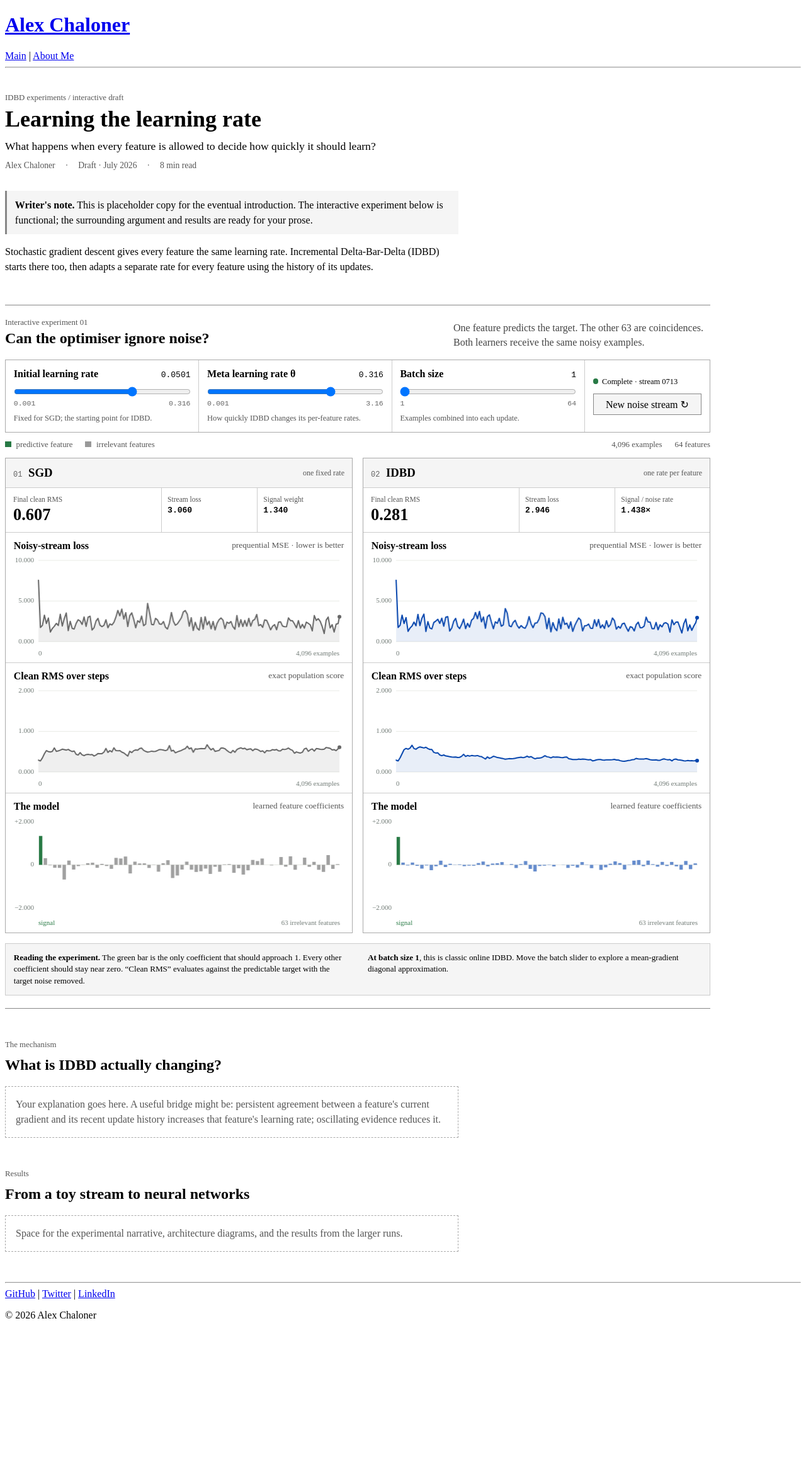
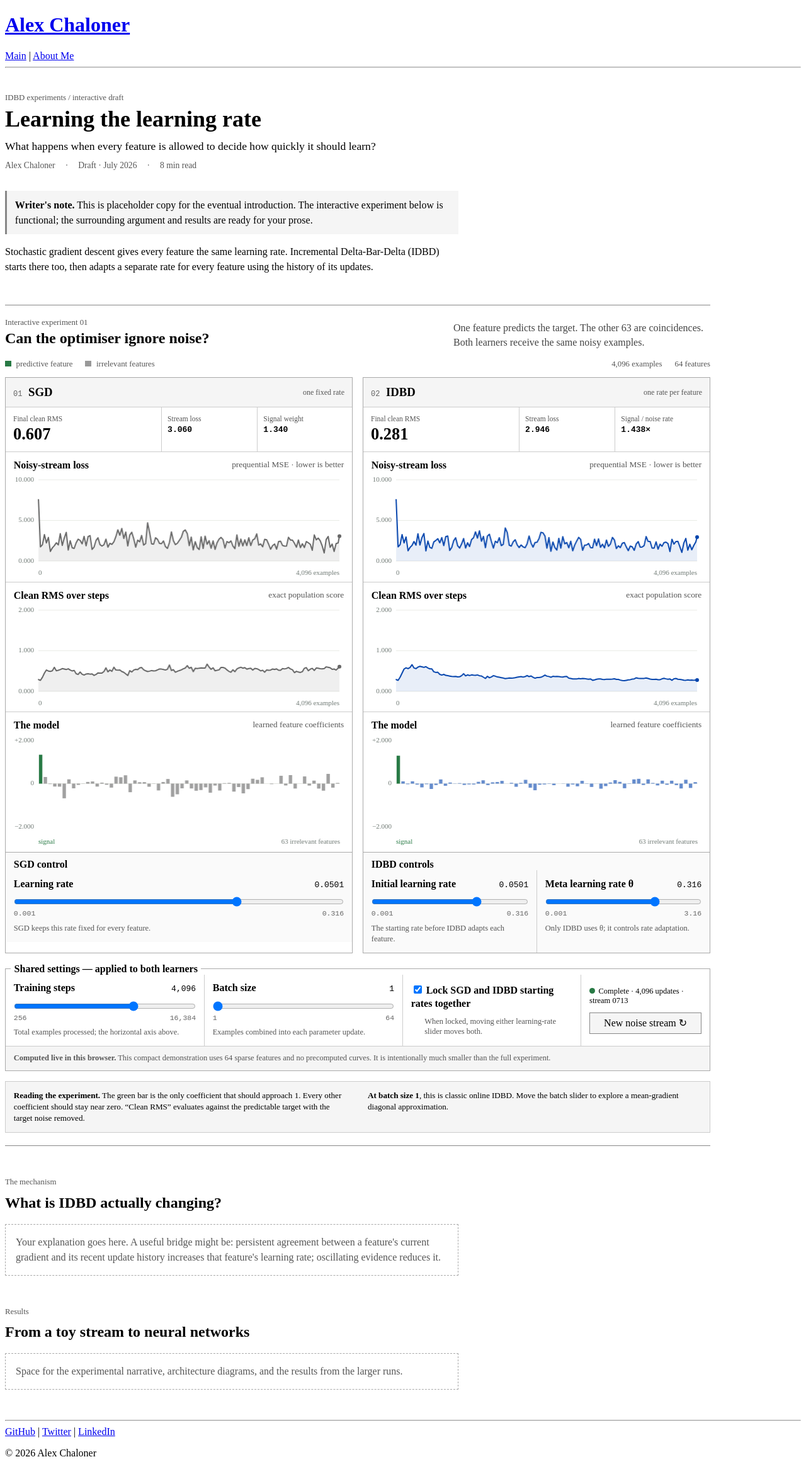
Before and after one commit to AlexChaloner/alexchaloner.github.io, a Jekyll site: the page built from idbd-experiments.html, in a window 1280 px wide. Shown: the whole page at 63% size. Built offline with Jekyll 4.4.1, drawn with Linux system fonts in a browser that asks for light colours; before the commit the page ends 2114 px from its top, so only the background shows below that.

Commit message:
Expand IDBD experiment controls

```diff
--- a/assets/idbd-demo.css
+++ b/assets/idbd-demo.css
@@ -83,12 +83,6 @@
   line-height: 1.4;
 }
 
-.controls {
-  display: grid;
-  grid-template-columns: repeat(3, minmax(0, 1fr)) minmax(150px, 0.65fr);
-  border: 1px solid #aaa;
-}
-
 .control,
 .stream-control {
   min-width: 0;
@@ -167,6 +161,75 @@
 
 .stream-control button:hover {
   background: #e9e9e9;
+}
+
+.method-controls {
+  border-top: 1px solid #aaa;
+  background: #fafafa;
+}
+
+.control-group-title {
+  margin: 0;
+  padding: 0.65rem 0.8rem 0;
+  font-weight: bold;
+}
+
+.control-pair {
+  display: grid;
+  grid-template-columns: repeat(2, minmax(0, 1fr));
+}
+
+.shared-controls {
+  min-width: 0;
+  margin: 1rem 0 0;
+  padding: 0;
+  border: 1px solid #aaa;
+}
+
+.shared-controls legend {
+  margin-left: 0.5rem;
+  padding: 0 0.35rem;
+  font-weight: bold;
+}
+
+.shared-control-grid {
+  display: grid;
+  grid-template-columns: repeat(2, minmax(0, 1fr)) minmax(210px, 0.9fr) minmax(170px, 0.65fr);
+}
+
+.shared-control-grid > * + * {
+  border-left: 1px solid #ccc;
+}
+
+.lock-control {
+  display: flex;
+  min-width: 0;
+  flex-direction: column;
+  justify-content: center;
+  padding: 0.8rem;
+}
+
+.lock-control label {
+  font-weight: bold;
+  line-height: 1.35;
+}
+
+.lock-control p,
+.simulation-scope {
+  color: #555;
+  font-size: 0.78rem;
+  line-height: 1.35;
+}
+
+.lock-control p {
+  margin: 0.55rem 0 0 1.35rem;
+}
+
+.simulation-scope {
+  margin: 0;
+  padding: 0.65rem 0.8rem;
+  border-top: 1px solid #ccc;
+  background: #f5f5f5;
 }
 
 .shared-legend {
@@ -318,6 +381,10 @@
   height: 182px;
 }
 
+.model-chart {
+  border-bottom: 0;
+}
+
 .experiment-note {
   display: grid;
   grid-template-columns: repeat(2, minmax(0, 1fr));
@@ -359,21 +426,21 @@
     gap: 0.5rem;
   }
 
-  .controls {
-    grid-template-columns: repeat(3, 1fr);
+  .comparison {
+    grid-template-columns: 1fr;
   }
 
-  .stream-control {
-    grid-column: 1 / -1;
-    flex-direction: row;
-    align-items: center;
-    justify-content: space-between;
-    border-top: 1px solid #ccc;
-    border-left: 0;
+  .shared-control-grid {
+    grid-template-columns: repeat(2, minmax(0, 1fr));
   }
 
-  .comparison {
-    grid-template-columns: 1fr;
+  .shared-control-grid > :nth-child(3),
+  .shared-control-grid > :nth-child(4) {
+    border-top: 1px solid #ccc;
+  }
+
+  .shared-control-grid > :nth-child(3) {
+    border-left: 0;
   }
 }
 
@@ -382,18 +449,15 @@
     display: none;
   }
 
-  .controls {
+  .control-pair,
+  .shared-control-grid {
     grid-template-columns: 1fr;
   }
 
-  .control + .control,
-  .stream-control {
+  .control-pair .control + .control,
+  .shared-control-grid > * + * {
     border-top: 1px solid #ccc;
     border-left: 0;
-  }
-
-  .stream-control {
-    grid-column: auto;
   }
 
   .shared-legend span:nth-last-child(2) {
--- a/assets/idbd-demo.js
+++ b/assets/idbd-demo.js
@@ -2,7 +2,6 @@
   "use strict";
 
   const FEATURE_COUNT = 64;
-  const EXAMPLE_COUNT = 4096;
   const FEATURE_PROBABILITY = 0.08;
   const GAUSSIAN_VARIANCE = 2;
   const SPARSE_NOISE_PROBABILITY = 0.02;
@@ -19,18 +18,23 @@
   };
 
   const controls = {
-    rate: document.getElementById("initial-rate"),
+    sgdRate: document.getElementById("sgd-rate"),
+    idbdRate: document.getElementById("idbd-rate"),
     theta: document.getElementById("theta"),
-    batch: document.getElementById("batch-size")
+    batch: document.getElementById("batch-size"),
+    steps: document.getElementById("training-steps"),
+    lockRates: document.getElementById("lock-rates")
   };
   const outputs = {
-    rate: document.getElementById("initial-rate-value"),
+    sgdRate: document.getElementById("sgd-rate-value"),
+    idbdRate: document.getElementById("idbd-rate-value"),
     theta: document.getElementById("theta-value"),
     batch: document.getElementById("batch-size-value"),
+    steps: document.getElementById("training-steps-value"),
     status: document.getElementById("run-status")
   };
 
-  if (!controls.rate || !controls.theta || !controls.batch) return;
+  if (!controls.sgdRate || !controls.idbdRate || !controls.theta || !controls.batch || !controls.steps) return;
 
   let seed = 20260713;
   let scheduled = false;
@@ -52,12 +56,12 @@
     return Math.sqrt(-2 * Math.log(first)) * Math.cos(2 * Math.PI * second);
   }
 
-  function makeStream(streamSeed) {
+  function makeStream(streamSeed, exampleCount) {
     const random = mulberry32(streamSeed);
-    const features = new Array(EXAMPLE_COUNT);
-    const targets = new Float64Array(EXAMPLE_COUNT);
+    const features = new Array(exampleCount);
+    const targets = new Float64Array(exampleCount);
 
-    for (let row = 0; row < EXAMPLE_COUNT; row += 1) {
+    for (let row = 0; row < exampleCount; row += 1) {
       const active = [];
       for (let feature = 0; feature < FEATURE_COUNT; feature += 1) {
         if (random() < FEATURE_PROBABILITY) active.push(feature);
@@ -96,7 +100,7 @@
     return Math.min(maximum, Math.max(minimum, value));
   }
 
-  function runExperiment(stream, initialRate, theta, batchSize) {
+  function runExperiment(stream, sgdRate, idbdInitialRate, theta, batchSize, exampleCount) {
     const sgdWeights = new Float64Array(FEATURE_COUNT);
     const idbdWeights = new Float64Array(FEATURE_COUNT);
     const beta = new Float64Array(FEATURE_COUNT);
@@ -104,7 +108,7 @@
     const directionSgd = new Float64Array(FEATURE_COUNT);
     const directionIdbd = new Float64Array(FEATURE_COUNT);
     const activeCounts = new Float64Array(FEATURE_COUNT);
-    beta.fill(Math.log(initialRate));
+    beta.fill(Math.log(idbdInitialRate));
 
     const curves = {
       steps: [0],
@@ -116,8 +120,8 @@
     let sgdLossEma = null;
     let idbdLossEma = null;
 
-    for (let start = 0; start < EXAMPLE_COUNT; start += batchSize) {
-      const end = Math.min(EXAMPLE_COUNT, start + batchSize);
+    for (let start = 0; start < exampleCount; start += batchSize) {
+      const end = Math.min(exampleCount, start + batchSize);
       const actualBatchSize = end - start;
       directionSgd.fill(0);
       directionIdbd.fill(0);
@@ -145,7 +149,7 @@
         const sgdDirection = directionSgd[feature] / actualBatchSize;
         const idbdDirection = directionIdbd[feature] / actualBatchSize;
         const curvature = activeCounts[feature] / actualBatchSize;
-        sgdWeights[feature] += initialRate * sgdDirection;
+        sgdWeights[feature] += sgdRate * sgdDirection;
 
         const betaChange = clamp(theta * idbdDirection * trace[feature], -2, 2);
         beta[feature] = clamp(beta[feature] + betaChange, -10, Math.log(0.5));
@@ -161,9 +165,9 @@
       idbdLossEma = idbdLossEma === null ? idbdBatchLoss : 0.92 * idbdLossEma + 0.08 * idbdBatchLoss;
 
       const batchIndex = Math.floor(start / batchSize);
-      const totalBatches = Math.ceil(EXAMPLE_COUNT / batchSize);
+      const totalBatches = Math.ceil(exampleCount / batchSize);
       const recordEvery = Math.max(1, Math.floor(totalBatches / 150));
-      if (batchIndex % recordEvery === 0 || end === EXAMPLE_COUNT) {
+      if (batchIndex % recordEvery === 0 || end === exampleCount) {
         curves.steps.push(end);
         curves.sgdLoss.push(sgdLossEma);
         curves.idbdLoss.push(idbdLossEma);
@@ -204,6 +208,10 @@
     return value.toFixed(3);
   }
 
+  function formatInteger(value) {
+    return Math.round(value).toLocaleString("en-GB");
+  }
+
   function setupCanvas(canvas) {
     const ratio = Math.min(window.devicePixelRatio || 1, 2);
     const width = Math.max(260, canvas.clientWidth);
@@ -224,7 +232,7 @@
     return nice * power;
   }
 
-  function drawLineChart(canvasId, steps, values, color, fill, sharedMax) {
+  function drawLineChart(canvasId, steps, values, color, fill, sharedMax, exampleCount) {
     const canvas = document.getElementById(canvasId);
     const surface = setupCanvas(canvas);
     const context = surface.context;
@@ -257,13 +265,13 @@
     context.textAlign = "left";
     context.fillText("0", margins.left, height - 5);
     context.textAlign = "right";
-    context.fillText("4,096 examples", width - margins.right, height - 5);
+    context.fillText(formatInteger(exampleCount) + " examples", width - margins.right, height - 5);
 
     const coordinates = [];
     for (let index = 0; index < values.length; index += 1) {
       if (!Number.isFinite(values[index])) continue;
       coordinates.push({
-        x: margins.left + (steps[index] / EXAMPLE_COUNT) * plotWidth,
+        x: margins.left + (steps[index] / exampleCount) * plotWidth,
         y: margins.top + (1 - clamp(values[index] / maximum, 0, 1)) * plotHeight
       });
     }
@@ -357,17 +365,22 @@
 
   function render() {
     scheduled = false;
-    const initialRate = Math.pow(10, Number(controls.rate.value));
+    const sgdRate = Math.pow(10, Number(controls.sgdRate.value));
+    const idbdInitialRate = Math.pow(10, Number(controls.idbdRate.value));
     const theta = Math.pow(10, Number(controls.theta.value));
     const batchSize = Math.pow(2, Number(controls.batch.value));
-    outputs.rate.value = formatRate(initialRate);
+    const exampleCount = Math.pow(2, Number(controls.steps.value));
+    outputs.sgdRate.value = formatRate(sgdRate);
+    outputs.idbdRate.value = formatRate(idbdInitialRate);
     outputs.theta.value = formatRate(theta);
     outputs.batch.value = String(batchSize);
+    outputs.steps.value = formatInteger(exampleCount);
+    document.getElementById("example-count-label").textContent = formatInteger(exampleCount) + " examples";
     outputs.status.textContent = "Running identical streams…";
 
     window.requestAnimationFrame(function () {
-      const stream = makeStream(seed);
-      const result = runExperiment(stream, initialRate, theta, batchSize);
+      const stream = makeStream(seed, exampleCount);
+      const result = runExperiment(stream, sgdRate, idbdInitialRate, theta, batchSize, exampleCount);
       const curves = result.curves;
 
       document.getElementById("sgd-clean-score").textContent = formatScore(result.sgd.clean);
@@ -385,31 +398,50 @@
         Math.max.apply(null, result.idbd.weights.map(Math.abs))
       ) * 1.05);
 
-      drawLineChart("sgd-loss-chart", curves.steps, curves.sgdLoss, COLORS.sgd, COLORS.sgdFill, lossMax);
-      drawLineChart("idbd-loss-chart", curves.steps, curves.idbdLoss, COLORS.idbd, COLORS.idbdFill, lossMax);
-      drawLineChart("sgd-clean-chart", curves.steps, curves.sgdClean, COLORS.sgd, COLORS.sgdFill, cleanMax);
-      drawLineChart("idbd-clean-chart", curves.steps, curves.idbdClean, COLORS.idbd, COLORS.idbdFill, cleanMax);
+      drawLineChart("sgd-loss-chart", curves.steps, curves.sgdLoss, COLORS.sgd, COLORS.sgdFill, lossMax, exampleCount);
+      drawLineChart("idbd-loss-chart", curves.steps, curves.idbdLoss, COLORS.idbd, COLORS.idbdFill, lossMax, exampleCount);
+      drawLineChart("sgd-clean-chart", curves.steps, curves.sgdClean, COLORS.sgd, COLORS.sgdFill, cleanMax, exampleCount);
+      drawLineChart("idbd-clean-chart", curves.steps, curves.idbdClean, COLORS.idbd, COLORS.idbdFill, cleanMax, exampleCount);
       drawWeights("sgd-weights-chart", result.sgd.weights, COLORS.sgd, weightMax);
       drawWeights("idbd-weights-chart", result.idbd.weights, COLORS.idbd, weightMax);
       updateBatchNote(batchSize);
-      outputs.status.textContent = "Complete · stream " + String(seed).slice(-4);
+      const updateCount = Math.ceil(exampleCount / batchSize);
+      outputs.status.textContent = "Complete · " + formatInteger(updateCount) + " updates · stream " + String(seed).slice(-4);
     });
   }
 
   function scheduleRender() {
-    const initialRate = Math.pow(10, Number(controls.rate.value));
+    const sgdRate = Math.pow(10, Number(controls.sgdRate.value));
+    const idbdInitialRate = Math.pow(10, Number(controls.idbdRate.value));
     const theta = Math.pow(10, Number(controls.theta.value));
-    outputs.rate.value = formatRate(initialRate);
+    outputs.sgdRate.value = formatRate(sgdRate);
+    outputs.idbdRate.value = formatRate(idbdInitialRate);
     outputs.theta.value = formatRate(theta);
     outputs.batch.value = String(Math.pow(2, Number(controls.batch.value)));
+    outputs.steps.value = formatInteger(Math.pow(2, Number(controls.steps.value)));
     if (scheduled) return;
     scheduled = true;
     window.requestAnimationFrame(render);
   }
 
-  controls.rate.addEventListener("input", scheduleRender);
+  function handleRateInput(source, target) {
+    if (controls.lockRates.checked) target.value = source.value;
+    scheduleRender();
+  }
+
+  controls.sgdRate.addEventListener("input", function () {
+    handleRateInput(controls.sgdRate, controls.idbdRate);
+  });
+  controls.idbdRate.addEventListener("input", function () {
+    handleRateInput(controls.idbdRate, controls.sgdRate);
+  });
   controls.theta.addEventListener("input", scheduleRender);
   controls.batch.addEventListener("input", scheduleRender);
+  controls.steps.addEventListener("input", scheduleRender);
+  controls.lockRates.addEventListener("change", function () {
+    if (controls.lockRates.checked) controls.idbdRate.value = controls.sgdRate.value;
+    scheduleRender();
+  });
   document.getElementById("new-stream").addEventListener("click", function () {
     seed += 1;
     scheduleRender();
--- a/idbd-experiments.html
+++ b/idbd-experiments.html
@@ -31,47 +31,10 @@ title: "Learning the learning rate"
       <p class="experiment-lede">One feature predicts the target. The other 63 are coincidences. Both learners receive the same noisy examples.</p>
     </div>
 
-    <div class="controls" aria-label="Experiment controls">
-      <div class="control">
-        <div class="control-heading">
-          <label for="initial-rate">Initial learning rate</label>
-          <output id="initial-rate-value" for="initial-rate">0.0501</output>
-        </div>
-        <input id="initial-rate" type="range" min="-3" max="-0.5" step="0.05" value="-1.3" aria-describedby="initial-rate-help">
-        <div class="range-labels" aria-hidden="true"><span>0.001</span><span>0.316</span></div>
-        <p id="initial-rate-help">Fixed for SGD; the starting point for IDBD.</p>
-      </div>
-
-      <div class="control">
-        <div class="control-heading">
-          <label for="theta">Meta learning rate <span class="math">θ</span></label>
-          <output id="theta-value" for="theta">0.316</output>
-        </div>
-        <input id="theta" type="range" min="-3" max="0.5" step="0.05" value="-0.5" aria-describedby="theta-help">
-        <div class="range-labels" aria-hidden="true"><span>0.001</span><span>3.16</span></div>
-        <p id="theta-help">How quickly IDBD changes its per-feature rates.</p>
-      </div>
-
-      <div class="control">
-        <div class="control-heading">
-          <label for="batch-size">Batch size</label>
-          <output id="batch-size-value" for="batch-size">1</output>
-        </div>
-        <input id="batch-size" type="range" min="0" max="6" step="1" value="0" aria-describedby="batch-size-help">
-        <div class="range-labels" aria-hidden="true"><span>1</span><span>64</span></div>
-        <p id="batch-size-help">Examples combined into each update.</p>
-      </div>
-
-      <div class="stream-control">
-        <p><span class="status-dot" aria-hidden="true"></span><span id="run-status" aria-live="polite">Ready</span></p>
-        <button id="new-stream" type="button">New noise stream <span aria-hidden="true">↻</span></button>
-      </div>
-    </div>
-
     <div class="shared-legend" aria-label="Chart legend">
       <span><i class="legend-signal"></i> predictive feature</span>
       <span><i class="legend-noise"></i> irrelevant features</span>
-      <span>4,096 examples</span>
+      <span id="example-count-label">4,096 examples</span>
       <span>64 features</span>
     </div>
 
@@ -110,6 +73,19 @@ title: "Learning the learning rate"
           <figcaption><span>The model</span><small>learned feature coefficients</small></figcaption>
           <canvas id="sgd-weights-chart" role="img" aria-label="SGD learned model coefficients"></canvas>
         </figure>
+
+        <div class="method-controls" aria-label="SGD controls">
+          <p class="control-group-title">SGD control</p>
+          <div class="control">
+            <div class="control-heading">
+              <label for="sgd-rate">Learning rate</label>
+              <output id="sgd-rate-value" for="sgd-rate">0.0501</output>
+            </div>
+            <input id="sgd-rate" type="range" min="-3" max="-0.5" step="0.05" value="-1.3" aria-describedby="sgd-rate-help">
+            <div class="range-labels" aria-hidden="true"><span>0.001</span><span>0.316</span></div>
+            <p id="sgd-rate-help">SGD keeps this rate fixed for every feature.</p>
+          </div>
+        </div>
       </section>
 
       <section class="method-card idbd-card" aria-labelledby="idbd-title">
@@ -146,8 +122,72 @@ title: "Learning the learning rate"
           <figcaption><span>The model</span><small>learned feature coefficients</small></figcaption>
           <canvas id="idbd-weights-chart" role="img" aria-label="IDBD learned model coefficients"></canvas>
         </figure>
+
+        <div class="method-controls idbd-method-controls" aria-label="IDBD controls">
+          <p class="control-group-title">IDBD controls</p>
+          <div class="control-pair">
+            <div class="control">
+              <div class="control-heading">
+                <label for="idbd-rate">Initial learning rate</label>
+                <output id="idbd-rate-value" for="idbd-rate">0.0501</output>
+              </div>
+              <input id="idbd-rate" type="range" min="-3" max="-0.5" step="0.05" value="-1.3" aria-describedby="idbd-rate-help">
+              <div class="range-labels" aria-hidden="true"><span>0.001</span><span>0.316</span></div>
+              <p id="idbd-rate-help">The starting rate before IDBD adapts each feature.</p>
+            </div>
+
+            <div class="control theta-control">
+              <div class="control-heading">
+                <label for="theta">Meta learning rate <span class="math">θ</span></label>
+                <output id="theta-value" for="theta">0.316</output>
+              </div>
+              <input id="theta" type="range" min="-3" max="0.5" step="0.05" value="-0.5" aria-describedby="theta-help">
+              <div class="range-labels" aria-hidden="true"><span>0.001</span><span>3.16</span></div>
+              <p id="theta-help">Only IDBD uses θ; it controls rate adaptation.</p>
+            </div>
+          </div>
+        </div>
       </section>
     </div>
+
+    <fieldset class="shared-controls">
+      <legend>Shared settings — applied to both learners</legend>
+      <div class="shared-control-grid">
+        <div class="control">
+          <div class="control-heading">
+            <label for="training-steps">Training steps</label>
+            <output id="training-steps-value" for="training-steps">4,096</output>
+          </div>
+          <input id="training-steps" type="range" min="8" max="14" step="1" value="12" aria-describedby="training-steps-help">
+          <div class="range-labels" aria-hidden="true"><span>256</span><span>16,384</span></div>
+          <p id="training-steps-help">Total examples processed; the horizontal axis above.</p>
+        </div>
+
+        <div class="control">
+          <div class="control-heading">
+            <label for="batch-size">Batch size</label>
+            <output id="batch-size-value" for="batch-size">1</output>
+          </div>
+          <input id="batch-size" type="range" min="0" max="6" step="1" value="0" aria-describedby="batch-size-help">
+          <div class="range-labels" aria-hidden="true"><span>1</span><span>64</span></div>
+          <p id="batch-size-help">Examples combined into each parameter update.</p>
+        </div>
+
+        <div class="lock-control">
+          <label for="lock-rates">
+            <input id="lock-rates" type="checkbox" checked>
+            Lock SGD and IDBD starting rates together
+          </label>
+          <p>When locked, moving either learning-rate slider moves both.</p>
+        </div>
+
+        <div class="stream-control">
+          <p><span class="status-dot" aria-hidden="true"></span><span id="run-status" aria-live="polite">Ready</span></p>
+          <button id="new-stream" type="button">New noise stream <span aria-hidden="true">↻</span></button>
+        </div>
+      </div>
+      <p class="simulation-scope"><strong>Computed live in this browser.</strong> This compact demonstration uses 64 sparse features and no precomputed curves. It is intentionally much smaller than the full experiment.</p>
+    </fieldset>
 
     <aside class="experiment-note">
       <p><strong>Reading the experiment.</strong> The green bar is the only coefficient that should approach 1. Every other coefficient should stay near zero. “Clean RMS” evaluates against the predictable target with the target noise removed.</p>
```
